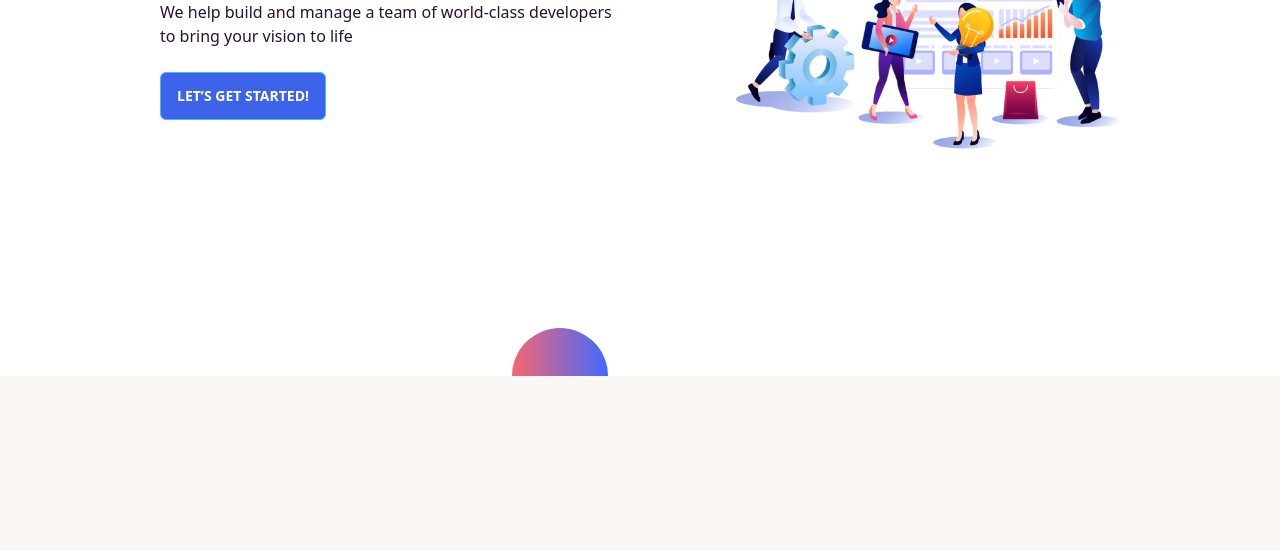
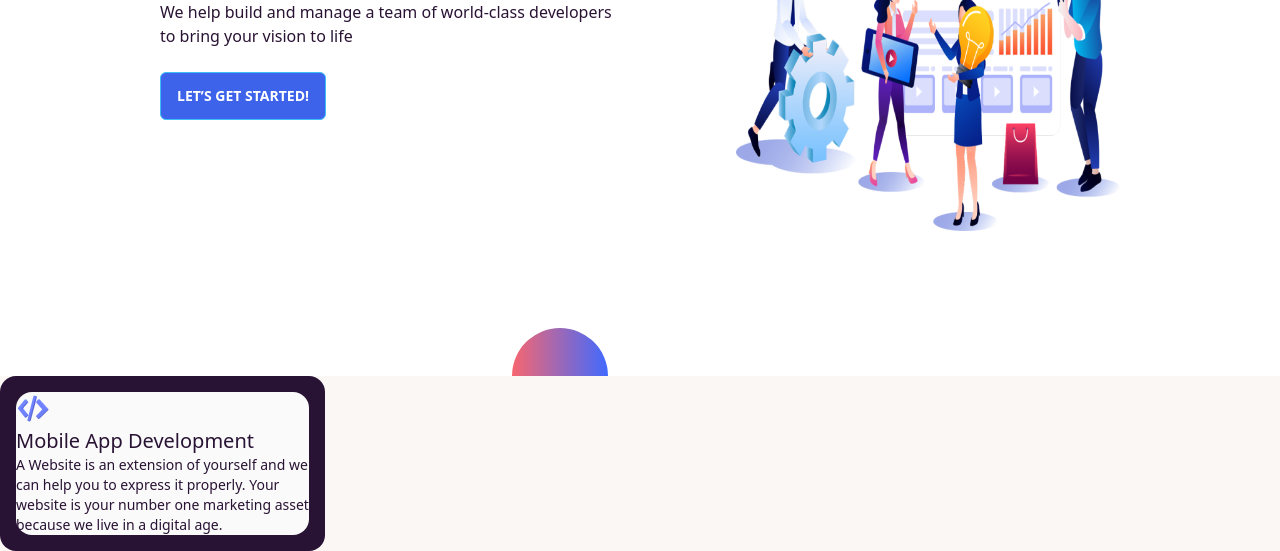
Before and after one commit to masudranadhk/TripleASoftware, a plain HTML site: page index.html in a window 1280 px wide. Shown: the part 424-975 px from the top of the page. Before the commit the page ends 800 px from the top, so only its background shows below. Drawn offline with nearby package versions, Linux system fonts and the light colour scheme.

Commit message:
Banner Commit

```diff
--- a/index.html
+++ b/index.html
@@ -13,6 +13,7 @@
 
 <body>
     <header>
+        <!-- Nav section -->
         <nav>
             <div class="navbar bg-base-100 px-5 md:px-10 lg:px-10 bg-[#f8f5f5]">
                 <div class="navbar-start">
@@ -54,6 +55,7 @@
                 </div>
             </div>
         </nav>
+        <!-- Banner Section -->
         <section>
 
             <div
@@ -75,7 +77,8 @@
                 </div>
 
                 <div>
-                    <img src="images/banner.png" class="max-w-sm  bg-white" />
+                    <img  src="images/banner.png" class="max-w-sm  bg-white md:w-[614px] md:h-[546px] lg:w-[614px] lg:h-[546px]" />
+
 
                 </div>
 
@@ -89,8 +92,32 @@
 
             <!-- -mt-12 ml-32 md:-mt-12 lg:-mt-12  md:ml-96 lg:ml-96 -->
         </section>
+    </header>
+    <main>
+        <!-- Service Section -->
+        <section>
 
-    </header>
+            <div class="carousel carousel-center max-w-md p-4 space-x-4 bg-neutral rounded-box">
+                <div class="carousel-item">
+                  <div class="rounded-box  bg-[#FAFAFA]">
+                    <img class="" src="/images/Service1.png" alt="">
+                    <h3 class="text-xl " >Mobile App Development</h3>
+                    <p class="text-sm">A Website is an extension of yourself and we<br>can help you to express it properly. Your<br>website is your number one marketing asset<br>because we live in a digital age.</p>
+
+
+                    </div>
+                </div>
+
+              </div>
+        </section>
+
+
+    </main>
+
+    <footer>
+
+
+    </footer>
 
 
 </body>
```
Also changed, not shown: images/Service1.png (added).
